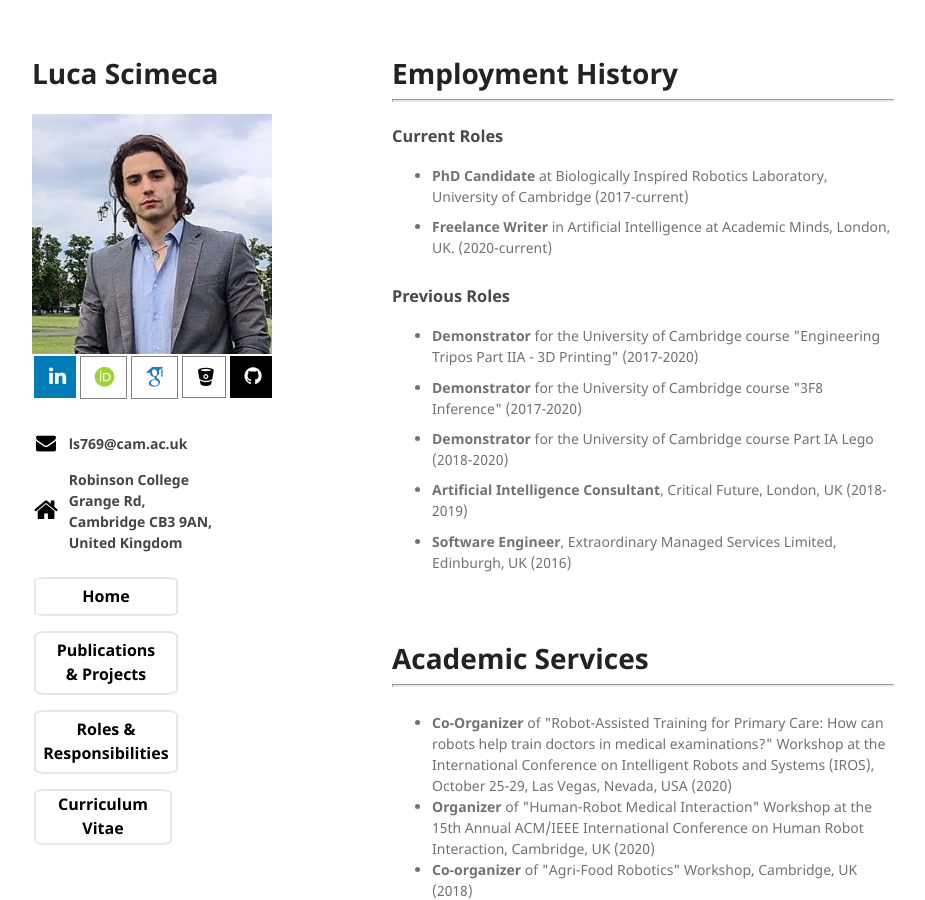
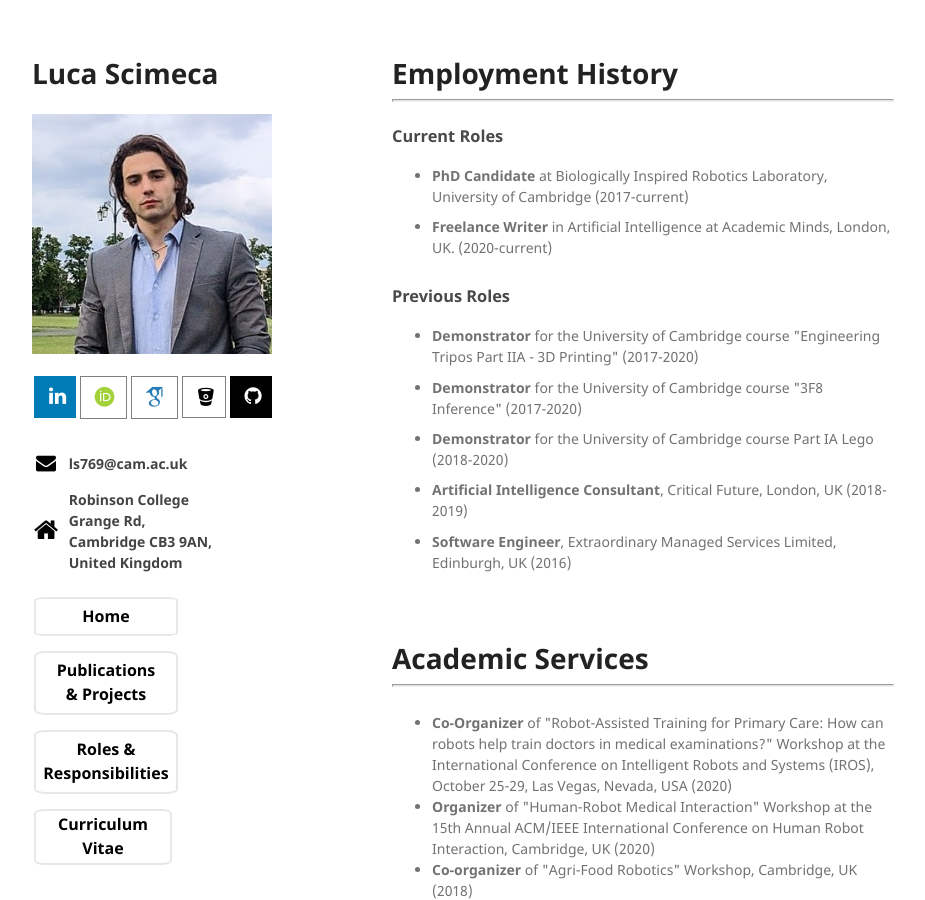
Before and after one commit to lucascimeca/lucascimeca.github.io, a Jekyll site: the page built from responsibilities.md, in a window 1280 px wide and 900 px high. Shown: the whole window, without its empty margins (178-1103 px from the left). Built offline with Jekyll 4.4.1, drawn with Linux system fonts in a browser that asks for light colours; nearby versions of some CDN libraries; some web fonts are replaced; the repository's description, which GitHub fills in, is left out; our own code applies the rules of GitHub Pages for plain Markdown files.

Commit message:
Update default.html

```diff
--- a/_layouts/default.html
+++ b/_layouts/default.html
@@ -48,8 +48,8 @@
       <header>
         <h1>{{ site.title | default: site.github.repository_name }}</h1>
 
-        <p id="-intro_img" style="padding-top: 20px;padding-bottom:20px;text-align:left;">
-          <img src="../docs/Luca Scimeca2.jpg" align="left" height="240" width="240">
+        <p id="-intro_img" >
+          <img src="../docs/Luca Scimeca2.jpg" align="left" height="240" width="240" style="padding-top: 20px;padding-bottom:20px;">
         </p>
         <p>{{ site.description | default: site.github.project_tagline }}</p>
         <table style="width: 170px">
```
